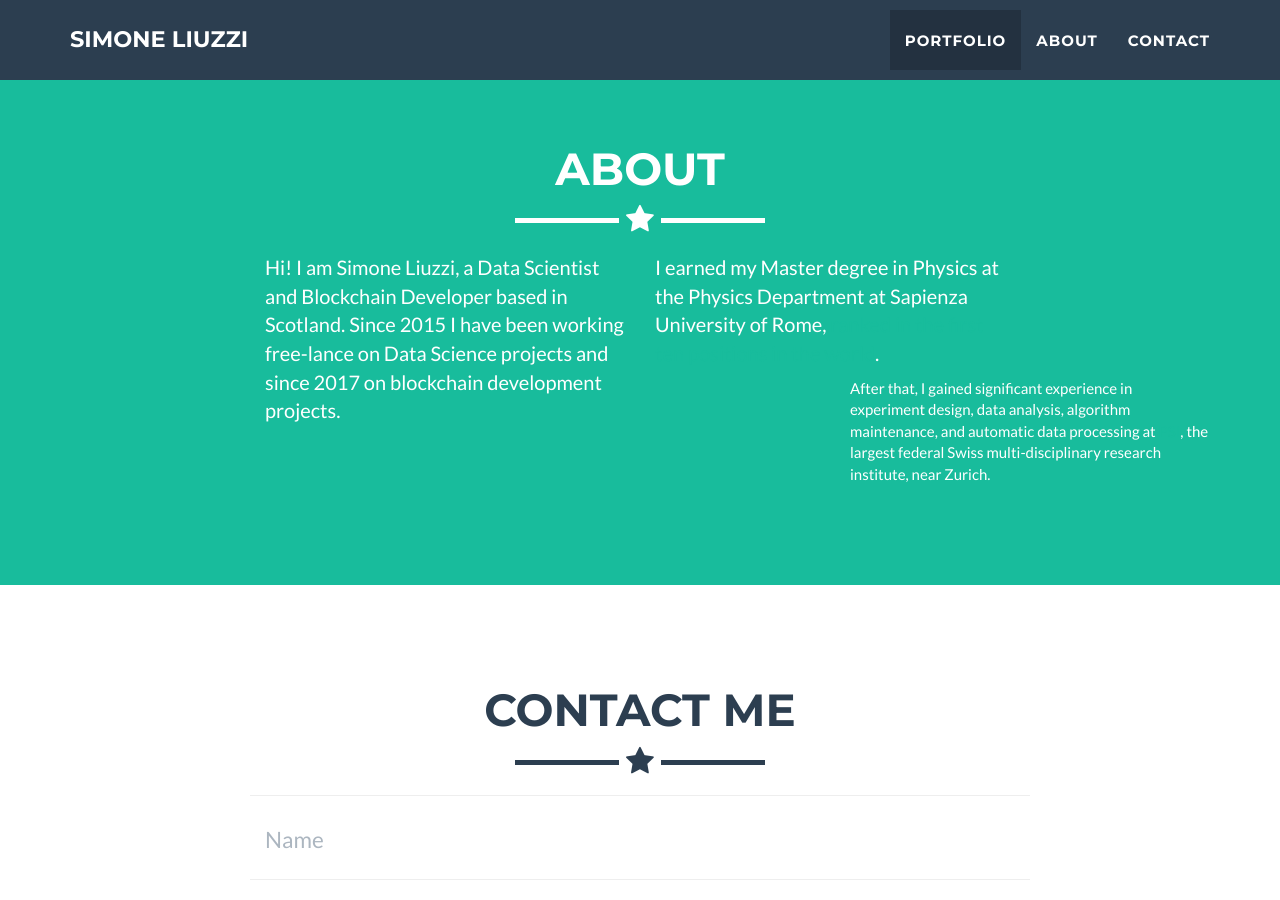
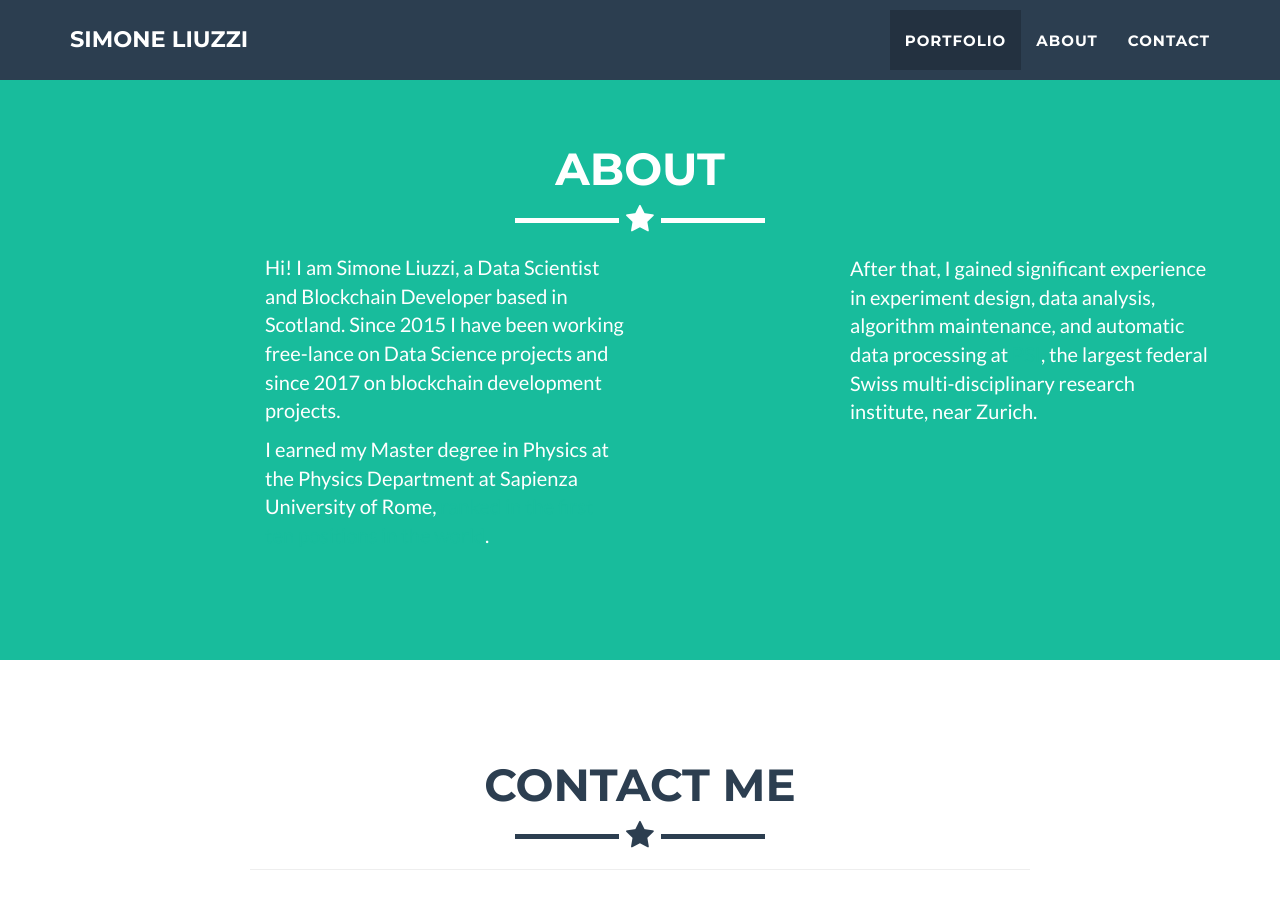
Before and after one commit to simonsaysL/simonesaysL.github.io, a Jekyll site: the page built from index.md, in a window 1280 px wide and 900 px high, scrolled down 1621 px. Built offline with Jekyll 4.4.1, drawn with Linux system fonts in a browser that asks for light colours; our own code applies the rules of GitHub Pages for plain Markdown files.

Commit message:
formatting changes
color of links

```diff
--- a/_includes/about.html
+++ b/_includes/about.html
@@ -11,12 +11,13 @@
                 <div class="col-lg-4 col-lg-offset-2">
                     <p>Hi! I am Simone Liuzzi, a Data Scientist and Blockchain Developer based in Scotland.
                         Since 2015 I have been working free-lance on Data Science projects and since 2017 on blockchain development projects.</p>
+                     <p>I earned my Master degree in Physics at the Physics Department at Sapienza University of Rome, <a href="http://en.uniroma1.it/archivionotizie/sapienza-first-2017-cwur-rankings"><font color>ranked in the first ten positions in the world</font></a>. </p>
+
                 </div>
                 <div class="col-lg-4">
-                    <p>I earned my Master degree in Physics at the Physics Department at Sapienza University of Rome, <a href="http://en.uniroma1.it/archivionotizie/sapienza-first-2017-cwur-rankings">ranked in the first ten positions in the world</a>. </p>
                 </div>
                 <div class="col-lg-4 col-lg-offset-2">
-                    After that, I gained significant experience in experiment design, data analysis, algorithm maintenance, and automatic data processing at <a url="www.psi.ch">PSI</a>, the largest federal Swiss multi-disciplinary research institute, near Zurich.
+                    <p>After that, I gained significant experience in experiment design, data analysis, algorithm maintenance, and automatic data processing at <a url="www.psi.ch">PSI</a>, the largest federal Swiss multi-disciplinary research institute, near Zurich.</p>
                 </div>
                <!--  <div class="col-lg-8 col-lg-offset-2 text-center">
                     <a href="#" class="btn btn-lg btn-outline">
```
